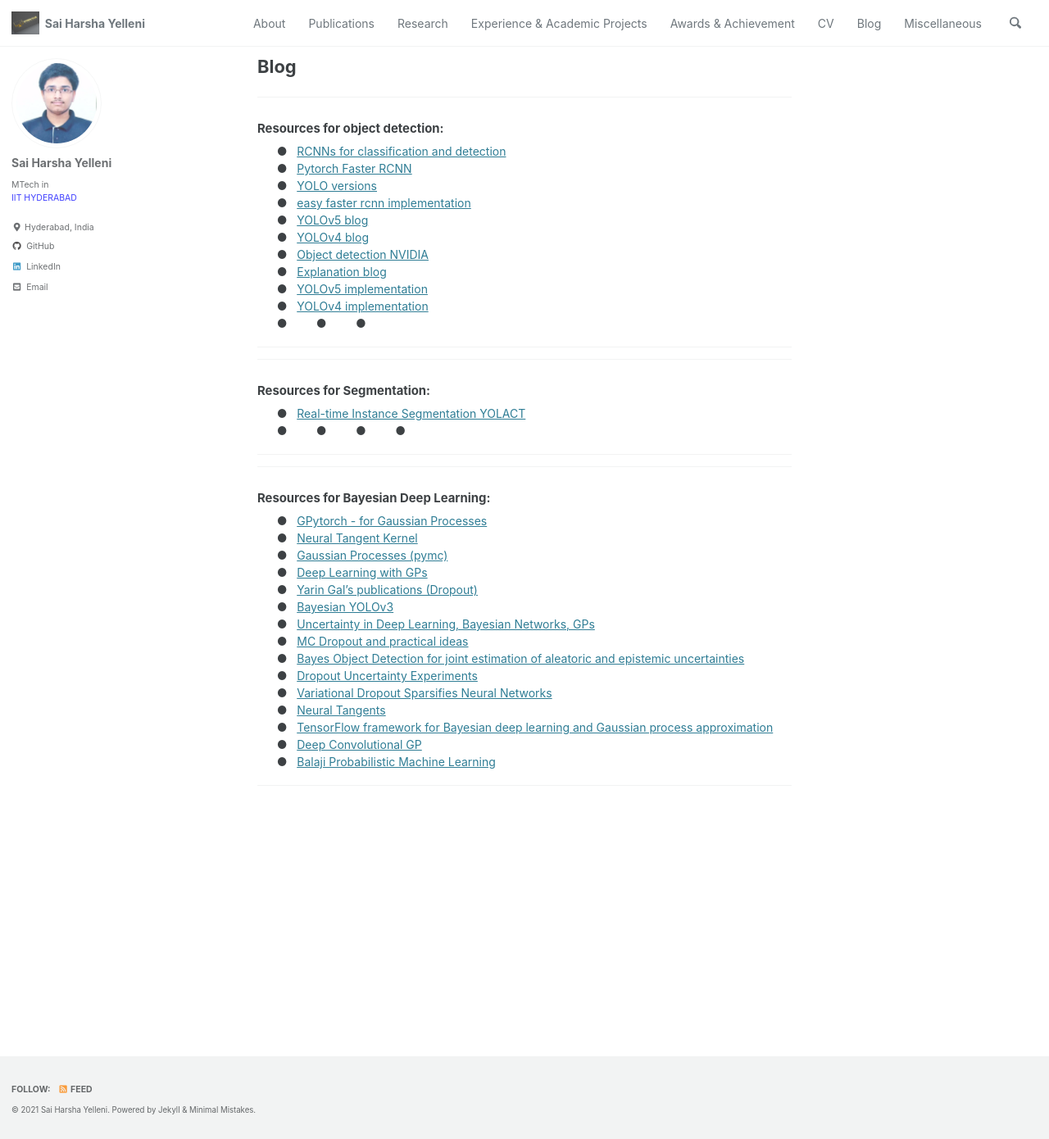
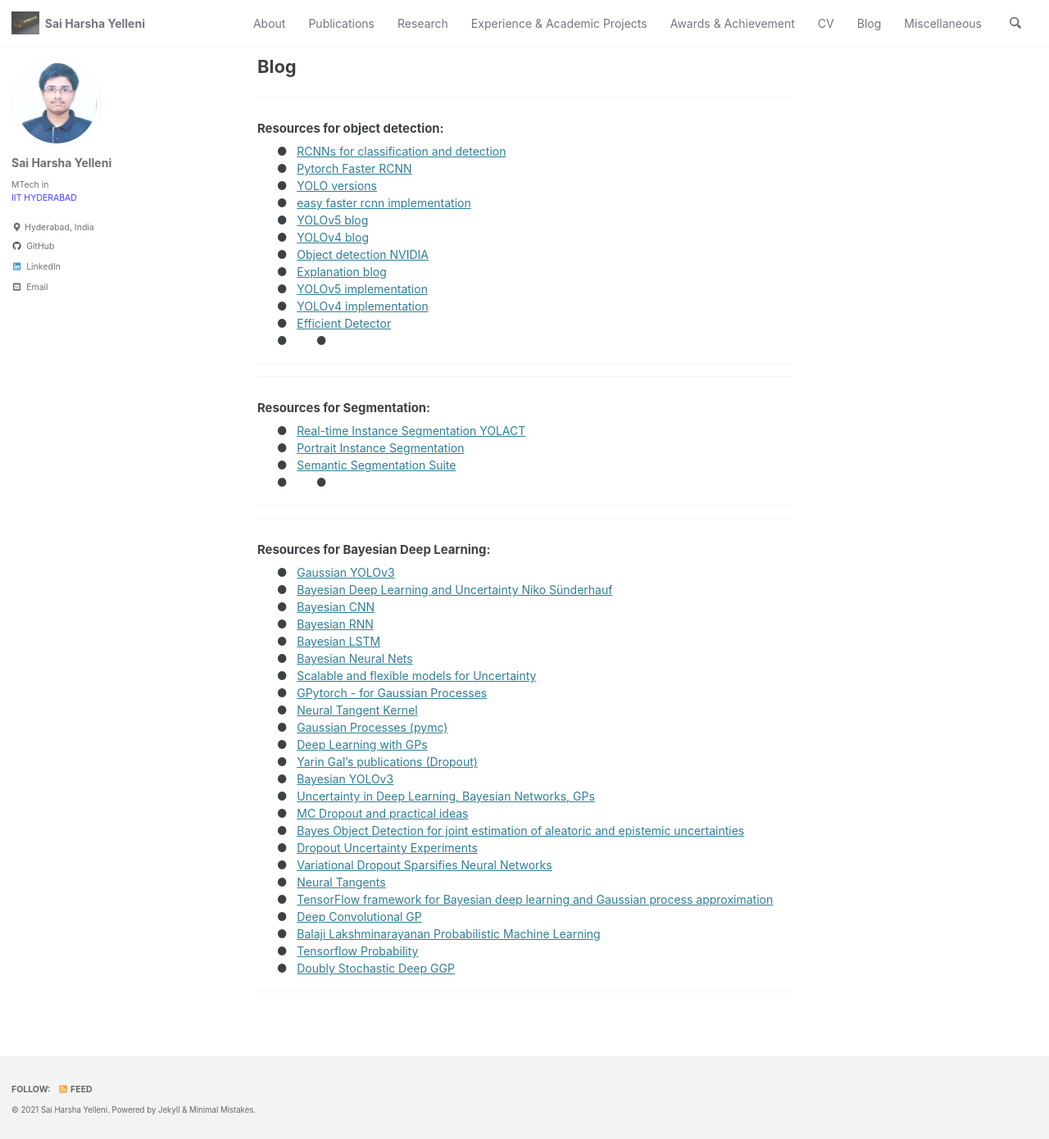
Before and after one commit to harshayelleni/harshayelleni.github.io, a Jekyll site: the page built from _pages/blog.md, in a window 1280 px wide and 1390 px high. Shown: the whole window at 82% size. Built offline with Jekyll 4.4.1, drawn with Linux system fonts in a browser that asks for light colours; cached includes are drawn as plain includes.

Commit message:
Update blog.md

```diff
--- a/_pages/blog.md
+++ b/_pages/blog.md
@@ -14,7 +14,7 @@ permalink: /blog/
 &nbsp; &nbsp; &nbsp; &#9679; &nbsp; [Explanation blog](https://models.roboflow.com/object-detection) \
 &nbsp; &nbsp; &nbsp; &#9679; &nbsp; [YOLOv5 implementation](https://github.com/ultralytics/yolov5) \
 &nbsp; &nbsp; &nbsp; &#9679; &nbsp; [YOLOv4 implementation](https://github.com/AlexeyAB/darknet )\
-&nbsp; &nbsp; &nbsp; &#9679; &nbsp;
+&nbsp; &nbsp; &nbsp; &#9679; &nbsp; [Efficient Detector](https://ai.googleblog.com/2020/04/efficientdet-towards-scalable-and.html) \
 &nbsp; &nbsp; &nbsp; &#9679; &nbsp;
 &nbsp; &nbsp; &nbsp; &#9679; &nbsp;
 
@@ -24,8 +24,8 @@ permalink: /blog/
 ---
 #### Resources for Segmentation:
 &nbsp; &nbsp; &nbsp; &#9679; &nbsp; [Real-time Instance Segmentation YOLACT](https://github.com/dbolya/yolact) \
-&nbsp; &nbsp; &nbsp; &#9679; &nbsp;
-&nbsp; &nbsp; &nbsp; &#9679; &nbsp;
+&nbsp; &nbsp; &nbsp; &#9679; &nbsp; [Portrait Instance Segmentation](https://github.com/anilsathyan7/Portrait-Segmentation/blob/master/utils/data.py) \
+&nbsp; &nbsp; &nbsp; &#9679; &nbsp; [Semantic Segmentation Suite](https://github.com/GeorgeSeif/Semantic-Segmentation-Suite) \
 &nbsp; &nbsp; &nbsp; &#9679; &nbsp;
 &nbsp; &nbsp; &nbsp; &#9679; &nbsp;
 
@@ -34,6 +34,13 @@ permalink: /blog/
 
 ---
 #### Resources for Bayesian Deep Learning:
+&nbsp; &nbsp; &nbsp; &#9679; &nbsp; [Gaussian YOLOv3](https://github.com/jwchoi384/Gaussian_YOLOv3) \
+&nbsp; &nbsp; &nbsp; &#9679; &nbsp; [Bayesian Deep Learning and Uncertainty Niko Sünderhauf](https://nikosuenderhauf.github.io/projects/uncertainty/) \
+&nbsp; &nbsp; &nbsp; &#9679; &nbsp; [Bayesian CNN](https://medium.com/neuralspace/bayesian-convolutional-neural-networks-with-bayes-by-backprop-c84dcaaf086e) \
+&nbsp; &nbsp; &nbsp; &#9679; &nbsp; [Bayesian RNN](https://www.mdpi.com/1099-4300/21/2/184/pdf-vor) \
+&nbsp; &nbsp; &nbsp; &#9679; &nbsp; [Bayesian LSTM](https://towardsdatascience.com/bayesian-lstm-on-pytorch-with-blitz-a-pytorch-bayesian-deep-learning-library-5e1fec432ad3) \
+&nbsp; &nbsp; &nbsp; &#9679; &nbsp; [Bayesian Neural Nets](http://videolectures.net/DLRLsummerschool2018_wilson_bayesian_neural_nets/) \
+&nbsp; &nbsp; &nbsp; &#9679; &nbsp; [Scalable and flexible models for Uncertainty](https://csc2541-f17.github.io/) \
 &nbsp; &nbsp; &nbsp; &#9679; &nbsp; [GPytorch - for Gaussian Processes](https://docs.gpytorch.ai/en/v1.1.1/) \
 &nbsp; &nbsp; &nbsp; &#9679; &nbsp; [Neural Tangent Kernel](https://rajatvd.github.io/NTK/) \
 &nbsp; &nbsp; &nbsp; &#9679; &nbsp; [Gaussian Processes (pymc)](https://docs.pymc.io/Gaussian_Processes.html) \
@@ -48,6 +55,8 @@ permalink: /blog/
 &nbsp; &nbsp; &nbsp; &#9679; &nbsp; [Neural Tangents](https://github.com/google/neural-tangents) \
 &nbsp; &nbsp; &nbsp; &#9679; &nbsp; [TensorFlow framework for Bayesian deep learning and Gaussian process approximation](https://github.com/gradientinstitute/aboleth) \
 &nbsp; &nbsp; &nbsp; &#9679; &nbsp; [Deep Convolutional GP](https://github.com/kekeblom/DeepCGP) \
-&nbsp; &nbsp; &nbsp; &#9679; &nbsp; [Balaji Probabilistic Machine Learning](http://www.gatsby.ucl.ac.uk/~balaji/)
+&nbsp; &nbsp; &nbsp; &#9679; &nbsp; [Balaji Lakshminarayanan Probabilistic Machine Learning](http://www.gatsby.ucl.ac.uk/~balaji/) \
+&nbsp; &nbsp; &nbsp; &#9679; &nbsp; [Tensorflow Probability](https://www.tensorflow.org/probability) \
+&nbsp; &nbsp; &nbsp; &#9679; &nbsp; [Doubly Stochastic Deep GGP](https://github.com/ICL-SML/Doubly-Stochastic-DGP)
 
 ---
```
